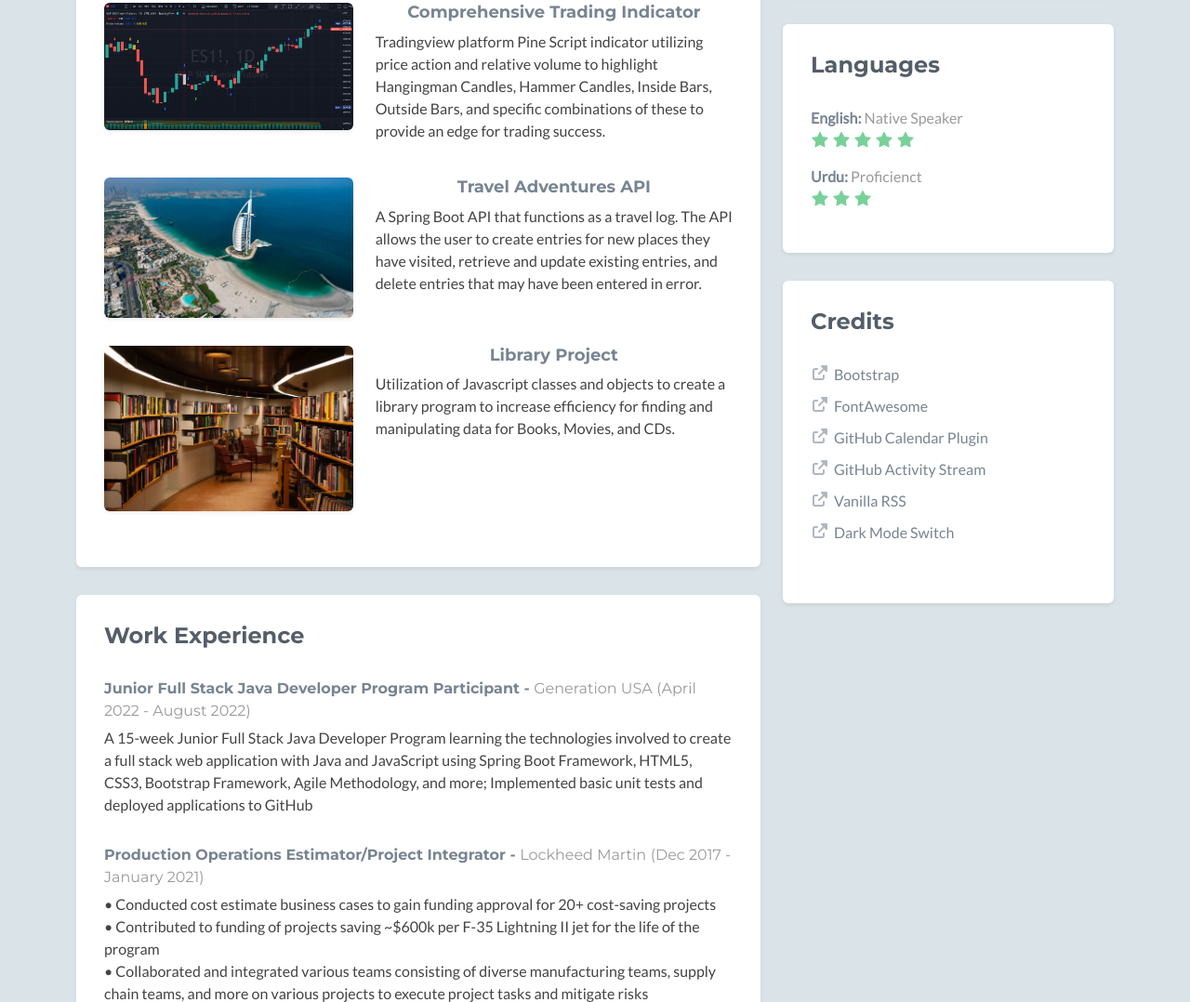
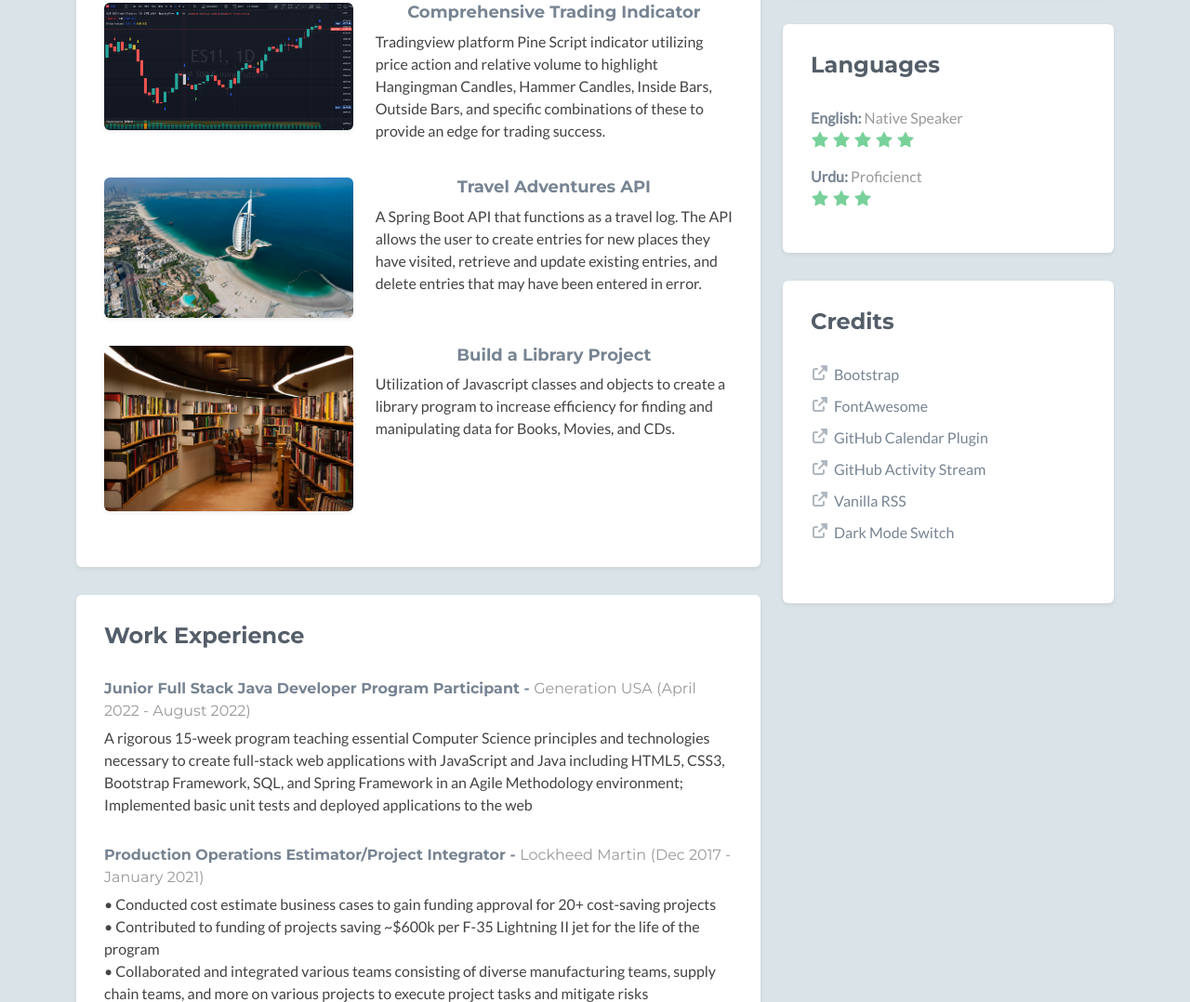
Before and after one commit to D-hyder/MyPortfolio, a plain HTML site: page index.html in a window 1280 px wide. Shown: the part 1303-2381 px from the top of the page at 93% size. Drawn offline with Linux system fonts and the light colour scheme; no server answers; some icons are missing.

Commit message:
update grammar

```diff
--- a/index.html
+++ b/index.html
@@ -68,7 +68,7 @@
                     <div class="section-inner shadow-sm rounded">
                         <h2 class="heading">About Me</h2>
                         <div class="content">
-                            <p>Detail-oriented aspiring Full Stack Software Engineer with 700+ training hours and experience developing front-end and back-end applications. Interested in attaining a career that will allow me the opportunity to excel in software development as well as highlight my inquisitive attitude, diverse experiences, and thorough problem-solving skills.</p>
+                            <p>Detail-oriented aspiring Full Stack Software Engineer with 700+ training hours and experience developing front-end and back-end applications. Eager to kick-start my tech career where I am allowed the opportunity to grow in software development as well as highlight my inquisitive attitude, diverse experiences, and thorough problem-solving skills.</p>
 
                         </div><!--//content-->
                     </div><!--//section-inner-->
@@ -121,7 +121,7 @@
                                 <img class="img-fluid project-image rounded shadow-sm" height="400" width="350" src="assets/images/projects/library.png" alt="project name" />
                                 </a>
                                 <div class="desc col-md-7 col-12">
-                                    <h3 class="title" style="text-align: center;">Library Project</h3>
+                                    <h3 class="title" style="text-align: center;">Build a Library Project</h3>
                                     <p class="mb-2">Utilization of Javascript classes and objects to create a library program to increase efficiency for finding and manipulating data for Books, Movies, and CDs.</p>
                                     <!--<p><i class="fas fa-external-link-alt"></i>Find out more</p>-->
                                 </div><!--//desc-->
@@ -195,9 +195,8 @@
                         <div class="content">
                             <div class="item">
                                 <h3 class="title">Junior Full Stack Java Developer Program Participant - <span class="place"><a href="#">Generation USA</a></span> <span class="year">(April 2022 - August 2022)</span></h3>
-                                <p>A 15-week Junior Full Stack Java Developer Program learning the technologies involved to create
-                                    a full stack web application with Java and JavaScript using Spring Boot Framework, HTML5, CSS3, Bootstrap Framework, Agile Methodology, and more; Implemented basic unit tests and deployed applications to GitHub
-                                    </p>
+                                <p>A rigorous 15-week program teaching essential Computer Science principles and technologies necessary to create
+                                    full-stack web applications with JavaScript and Java including HTML5, CSS3, Bootstrap Framework, SQL, and Spring Framework in an Agile Methodology environment; Implemented basic unit tests and deployed applications to the web</p>
                             </div><!--//item-->
                             <div class="item">
                                 <h3 class="title">Production Operations Estimator/Project Integrator - <span class="place"><a href="#">Lockheed Martin</a></span> <span class="year">(Dec 2017 - January 2021)</span></h3>
```
